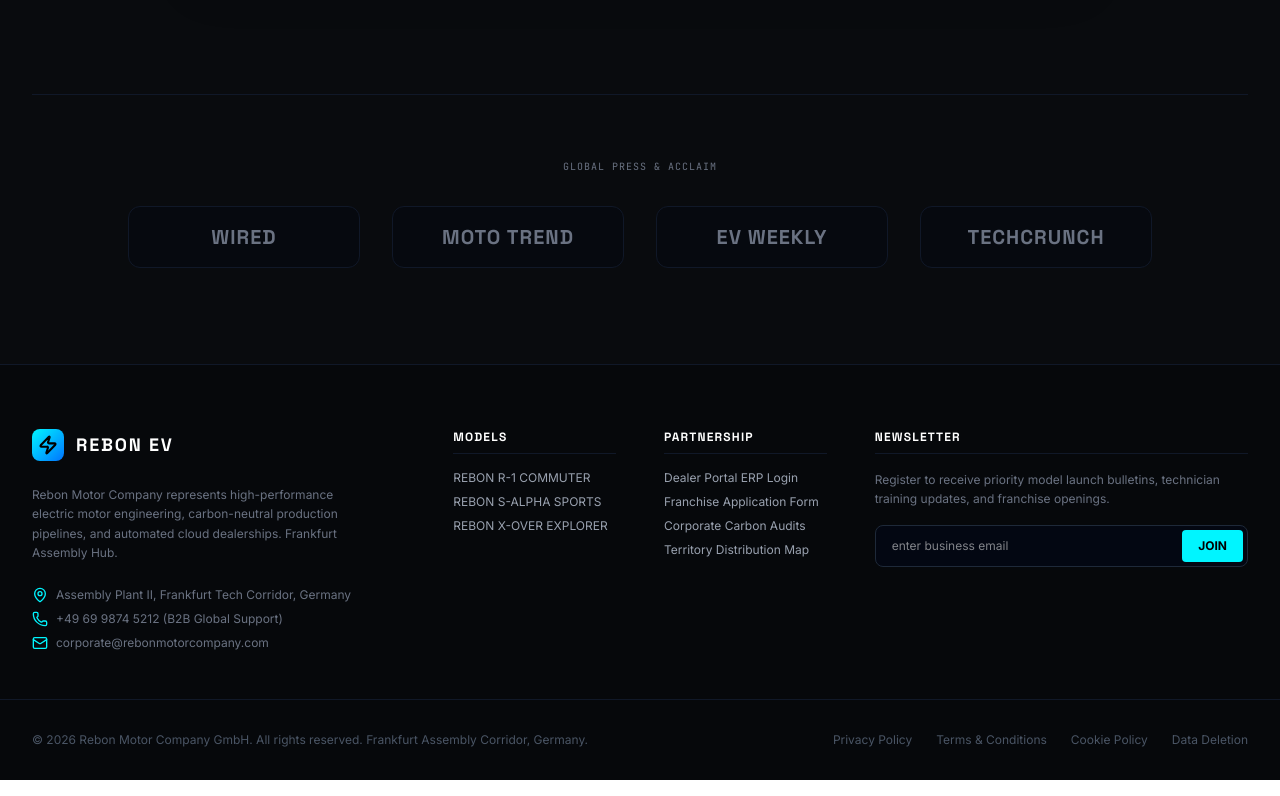
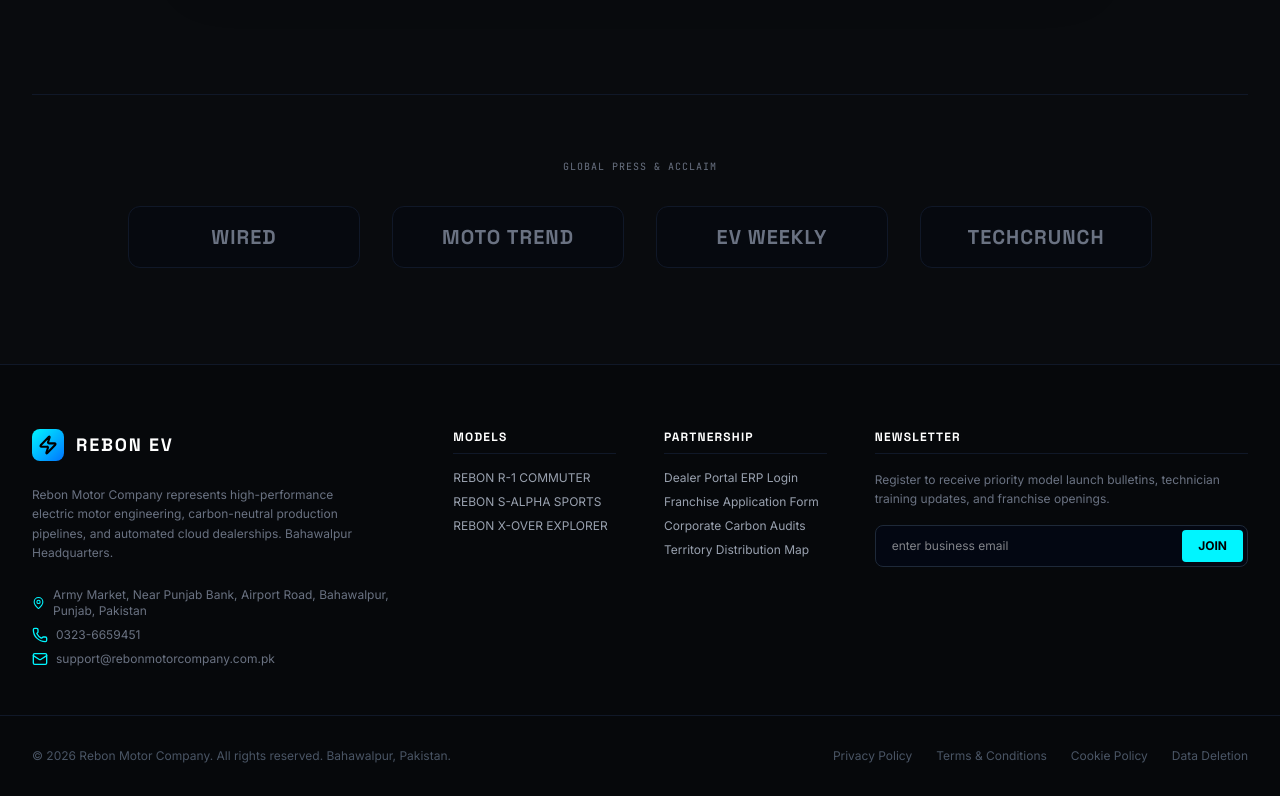
Before and after one commit to rebonmotorcompany-collab/reborn-website, a React (Vite) app: page / in a window 1280 px wide. Shown: the part 5760-6556 px from the top of the page. Built offline with nearby package versions, Linux system fonts and the light colour scheme.

Commit message:
fix information issue

```diff
--- a/src/App.tsx
+++ b/src/App.tsx
@@ -1748,20 +1748,20 @@
               <span className="font-display font-bold text-lg text-white tracking-widest uppercase">REBON EV</span>
             </div>
             <p className="text-xs text-gray-500 leading-relaxed max-w-xs">
-              Rebon Motor Company represents high-performance electric motor engineering, carbon-neutral production pipelines, and automated cloud dealerships. Frankfurt Assembly Hub.
+              Rebon Motor Company represents high-performance electric motor engineering, carbon-neutral production pipelines, and automated cloud dealerships. Bahawalpur Headquarters.
             </p>
             <div className="space-y-2 text-xs">
               <div className="flex items-center space-x-2 text-gray-500">
                 <MapPin className="w-4 h-4 text-[#00f5ff]" />
-                <span>Assembly Plant II, Frankfurt Tech Corridor, Germany</span>
+                <span>Army Market, Near Punjab Bank, Airport Road, Bahawalpur, Punjab, Pakistan</span>
               </div>
               <div className="flex items-center space-x-2 text-gray-500">
                 <Phone className="w-4 h-4 text-[#00f5ff]" />
-                <span>+49 69 9874 5212 (B2B Global Support)</span>
+                <span>0323-6659451</span>
               </div>
               <div className="flex items-center space-x-2 text-gray-500">
                 <Mail className="w-4 h-4 text-[#00f5ff]" />
-                <span>corporate@rebonmotorcompany.com</span>
+                <span>support@rebonmotorcompany.com.pk</span>
               </div>
             </div>
           </div>
@@ -1865,7 +1865,7 @@
         {/* Legal copy */}
         <div className="max-w-7xl mx-auto px-4 sm:px-6 lg:px-8 pt-8 flex flex-col sm:flex-row items-center justify-between text-xs text-gray-600 space-y-4 sm:space-y-0">
           <div>
-            <p>&copy; 2026 Rebon Motor Company GmbH. All rights reserved. Frankfurt Assembly Corridor, Germany.</p>
+            <p>&copy; 2026 Rebon Motor Company. All rights reserved. Bahawalpur, Pakistan.</p>
           </div>
           <div className="flex flex-wrap gap-x-6 gap-y-2 justify-center sm:justify-end">
             <a href="/privacy-policy" onClick={(e) => { e.preventDefault(); navigateTo("/privacy-policy"); }} className={`hover:text-[#00f5ff] transition-colors ${currentPath === "/privacy-policy" ? "text-[#00f5ff]" : ""}`}>Privacy Policy</a>
```
